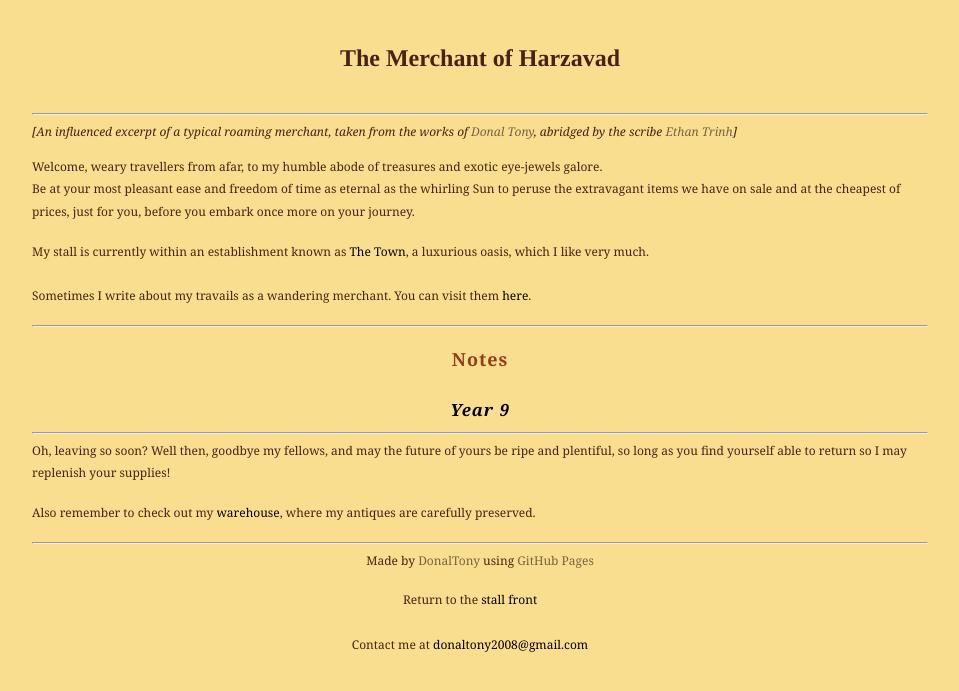
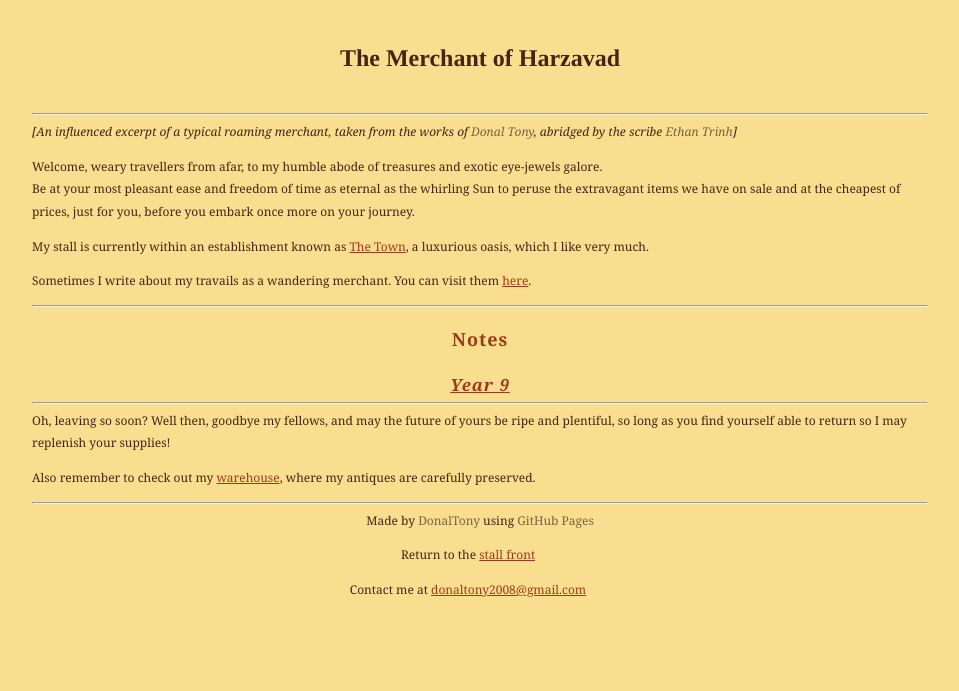
Before and after one commit to dvaraka/the-merchant, a Jekyll site: the page built from index.md, in a window 1280 px wide. Shown: the top 691 px of the page, without its empty margins (160-1119 px from the left). Built offline with Jekyll 4.4.1, drawn with Linux system fonts in a browser that asks for light colours; our own code applies the rules of GitHub Pages for plain Markdown files.

Commit message:
Update main.css

```diff
--- a/assets/css/main.css
+++ b/assets/css/main.css
@@ -43,40 +43,16 @@ h4 {
 }
 
 a {
-	background-image: linear-gradient(
-		to right,
-		#124738,
-		#124738 50%,
-		#000 50%
-	);
-	background-size: 200% 100%;
-	background-position: -100%;
-	display: inline-block;
-	padding: 5px 0;
-	position: relative;
-	-webkit-background-clip: text;
-	-webkit-text-fill-color: transparent;
-	transition: all 0.3s ease-in-out;
-}
-
-a:before {
-	content: '';
-	background: #124738;
-	display: block;
-	position: absolute;
-	bottom: -3px;
-	left: 0;
-	width: 0;
-	height: 3px;
-	transition: all 0.3s ease-in-out;
+	box-shadow: inset 0 0 0 0 #FADE8F;
+	color: #993C19;
+	margin: 0 -.25rem;
+	padding: 0 .25rem;
+	transition: color .3s ease-in-out, box-shadow .3s ease-in-out;
 }
 
 a:hover {
-	background-position: 0;
-}
-
-a:hover::before {
-	width: 100%;
+	box-shadow: inset 100px 0 0 0 #993C19;
+	color: #FADE8F;
 }
 
 abbr {
```
